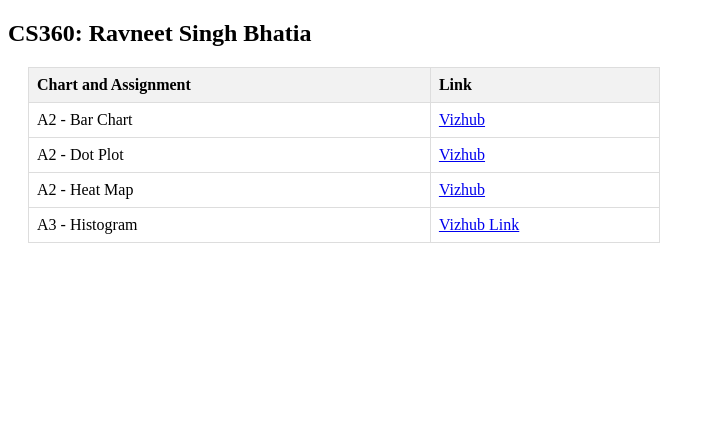
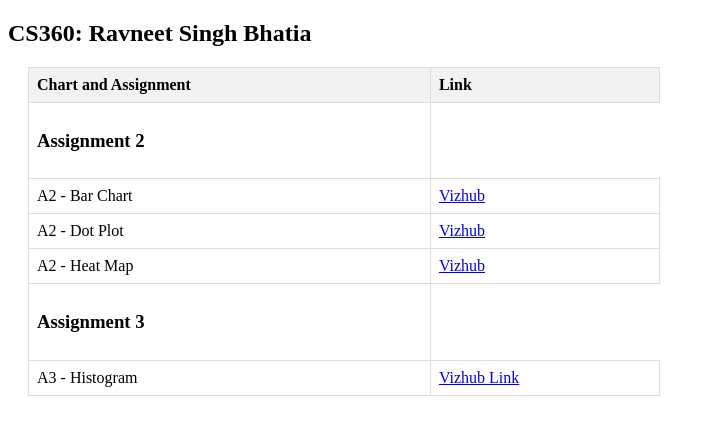
Before and after one commit to Ravneetsb/CS360, a plain HTML site: page index.html in a window 1280 px wide. Shown: the whole page, without its empty margins (0-714 px from the left). Drawn offline with Linux system fonts and the light colour scheme.

```diff
--- a/index.html
+++ b/index.html
@@ -32,6 +32,9 @@
         <th>Link</th>
     </tr>
     <tr>
+        <td><h3>Assignment 2</h3></td>
+    </tr>
+    <tr>
         <td>A2 - Bar Chart</td>
         <td><a href="https://vizhub.com/Ravneetsb/826654e4090a4cc9b63cc798c792ebf1" target="_blank">Vizhub</a></td>
     </tr>
@@ -44,8 +47,11 @@
         <td><a href="https://vizhub.com/Ravneetsb/3a72d97b157642ecaaa492d894779ac6" target="_blank">Vizhub</a></td>
     </tr>
     <tr>
+        <td><h3>Assignment 3</h3></td>
+    </tr>
+    <tr>
         <td>A3 - Histogram</td>
-        <td><a href="https://vizhub.com/Ravneetsb/bcb503762e904f1183325e3e66ba1789" target="_blank">Vizhub Link</a> </td>
+        <td><a href="https://vizhub.com/Ravneetsb/bcb503762e904f1183325e3e66ba1789" target="_blank">Vizhub Link</a></td>
     </tr>
 </table>
 
```
